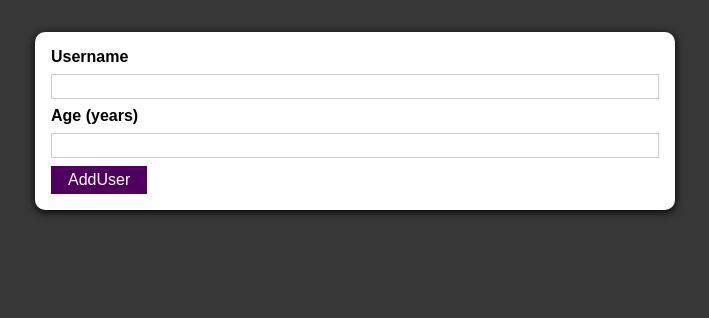
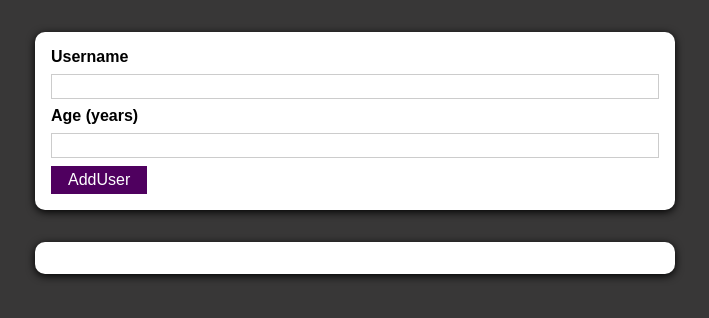
Before and after one commit to MSreeN/React-Practice-Project, a React (Create React App) app: page / in a window 1280 px wide. Shown: the top 318 px of the page, without its empty margins (285-994 px from the left). Built offline with nearby package versions, Linux system fonts and the light colour scheme.

Commit message:
added usersList file

```diff
--- a/src/App.js
+++ b/src/App.js
@@ -1,11 +1,13 @@
 import React from 'react';
 import AddUser from './Users/AddUser';
+import UsersList from './Users/UsersList';
 
 
 function App() {
   return (
     <div>
       <AddUser/>
+      <UsersList users = {[]}/>
     </div>
   );
 }
--- /dev/null
+++ b/src/Users/UsersList.js
@@ -0,0 +1,16 @@
+import Card from "../UI/Card";
+import classes from './UsersList.module.css';
+
+export default function UsersList(props) {
+  return (
+    <Card className = {classes.users}>
+      <ul>
+        {props.users.map((user) => {
+          <li>
+            {user.name} is {user.age} years old.
+          </li>;
+        })}
+      </ul>{" "}
+    </Card>
+  );
+}
--- /dev/null
+++ b/src/Users/UsersList.module.css
@@ -0,0 +1,16 @@
+.users {
+  margin: 2rem auto;
+  width: 90%;
+  max-width: 40rem;
+}
+
+.users ul {
+  list-style: none;
+  padding: 1rem;
+}
+
+.users li {
+  border: 1px solid #ccc;
+  margin: 0.5rem 0;
+  padding: 0.5rem;
+}
```
